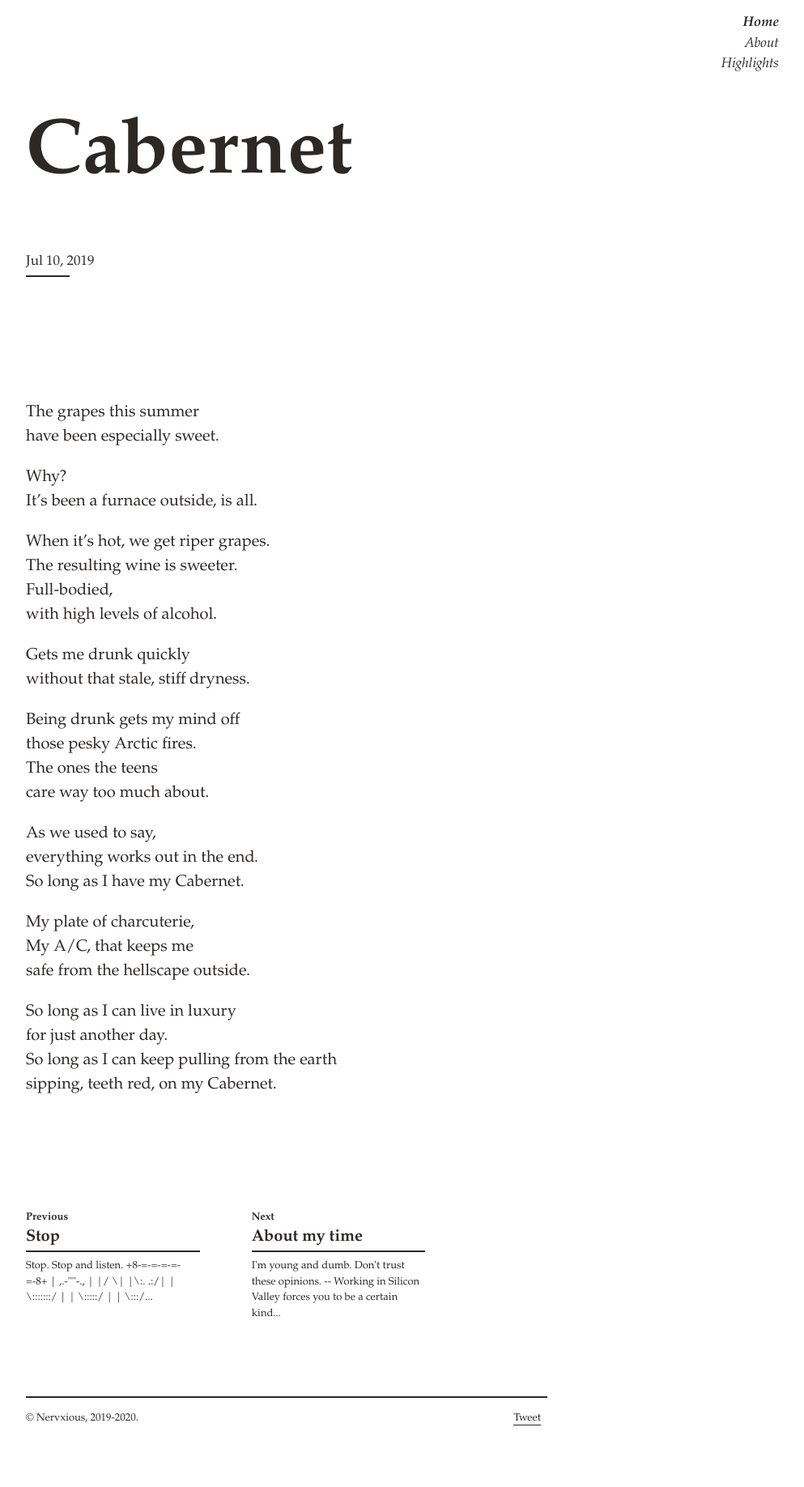
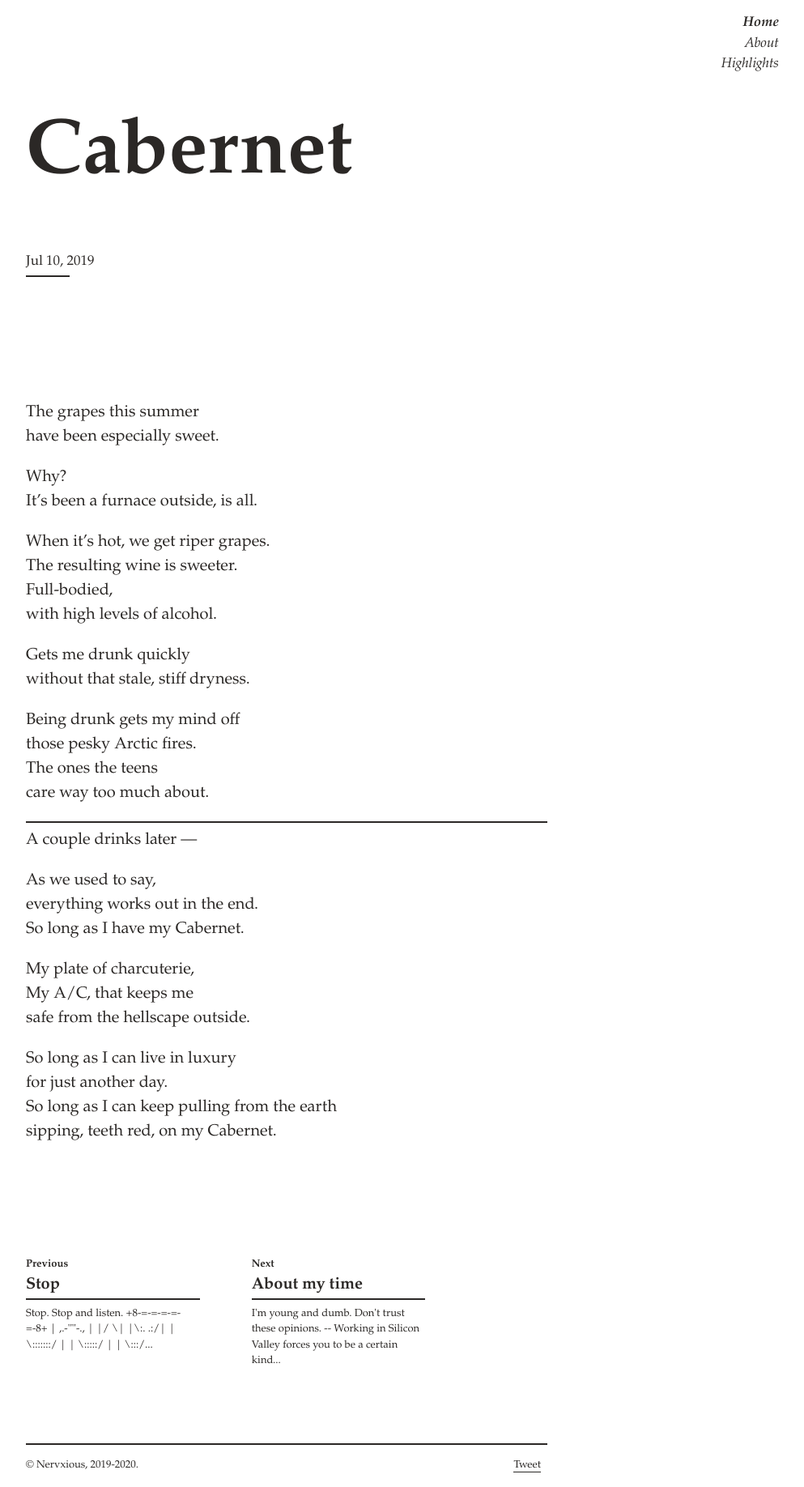
Before and after one commit to svvchen/nervxious, a Jekyll site: the page built from _posts/2019-07-27-cabernet.markdown, in a window 1280 px wide. Shown: the whole page at 81% size, without its empty margins (286-1279 px from the left). Built offline with Jekyll 4.4.1, drawn with Linux system fonts in a browser that asks for light colours; comment, search, counter and statistics services are not loaded; before the commit the page ends 1777 px from its top, so only the background shows below that.

Commit message:
Update 2019-07-27-cabernet.markdown

```diff
--- a/_posts/2019-07-27-cabernet.markdown
+++ b/_posts/2019-07-27-cabernet.markdown
@@ -23,6 +23,10 @@ those pesky Arctic fires.
 The ones the teens
 care way too much about.
 
+---
+A couple drinks later
+---
+
 As we used to say,
 everything works out in the end.
 So long as I have my Cabernet.
```
